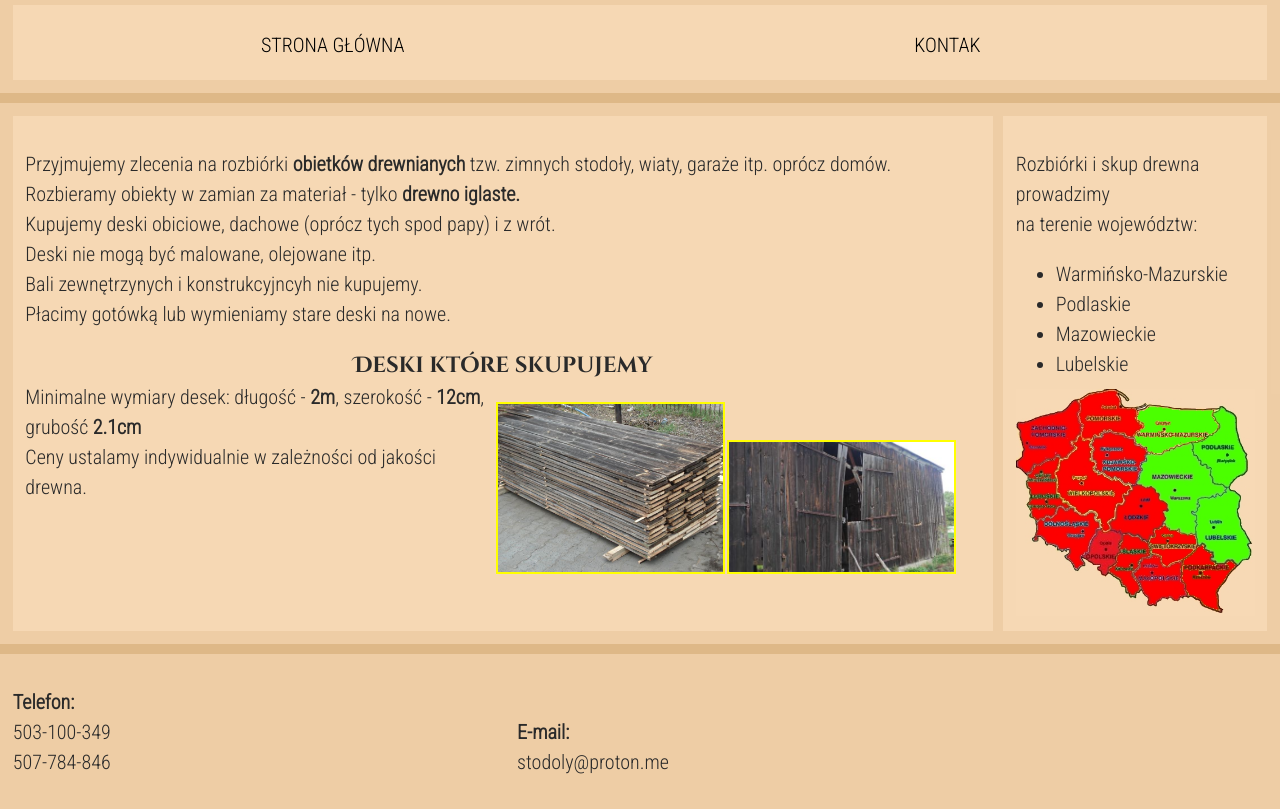
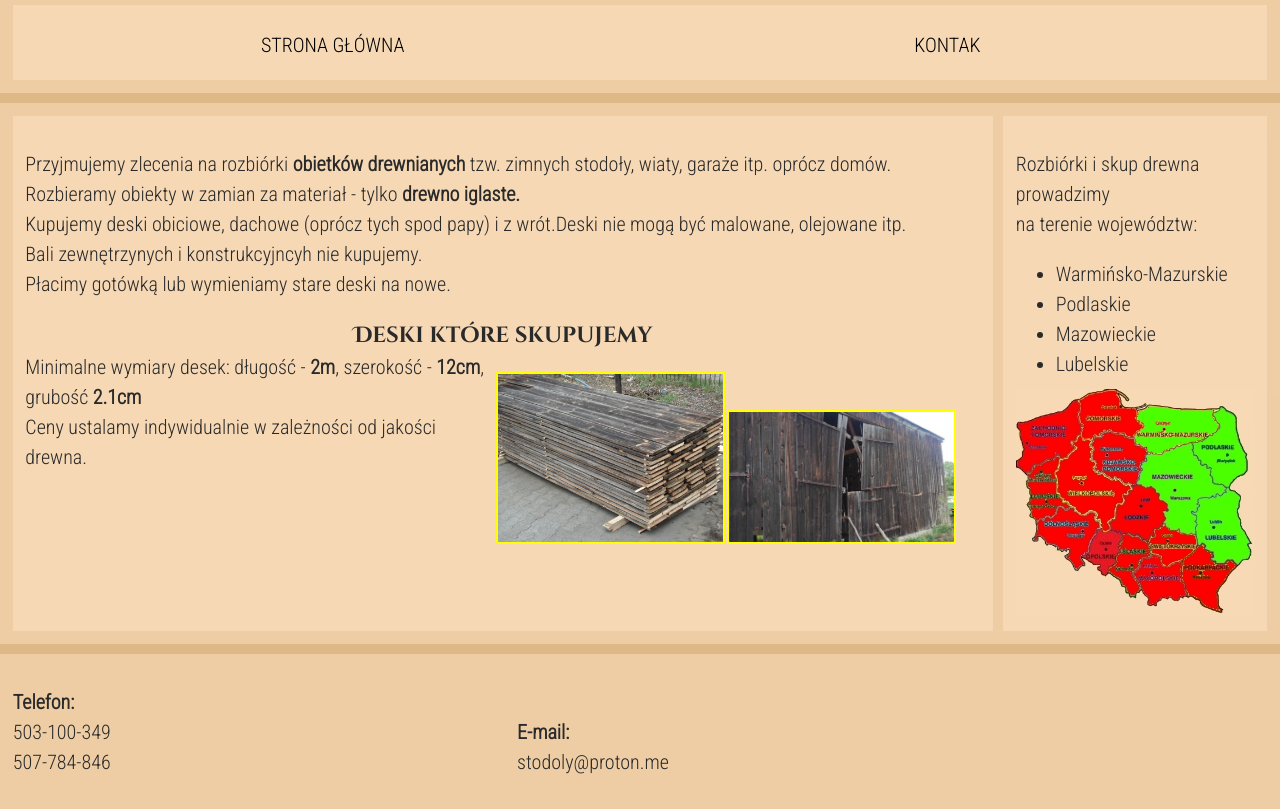
Before and after one commit to stodoly/stodoly.github.io, a plain HTML site: page index.html in a window 1280 px wide. Shown: the part 115-924 px from the top of the page. Drawn offline with Linux system fonts and the light colour scheme.

Commit message:
Update index.html

```diff
--- a/index.html
+++ b/index.html
@@ -31,8 +31,7 @@
 
 	      <p>Przyjmujemy zlecenia na rozbiórki <b>obietków drewnianych</b> tzw. zimnych stodoły, wiaty, garaże itp. oprócz domów.<br>
 	      Rozbieramy obiekty w zamian za materiał - tylko <b>drewno iglaste.</b><br>
-		 Kupujemy deski obiciowe, dachowe (oprócz tych spod papy) i z wrót.<br>
-		 Deski nie mogą być malowane, olejowane itp.<br>
+		 Kupujemy deski obiciowe, dachowe (oprócz tych spod papy) i z wrót.Deski nie mogą być malowane, olejowane itp.<br>
 		 Bali zewnętrzynych i konstrukcyjncyh nie kupujemy.<br>
 		 Płacimy gotówką lub wymieniamy stare deski na nowe.
 	      </p>
```
